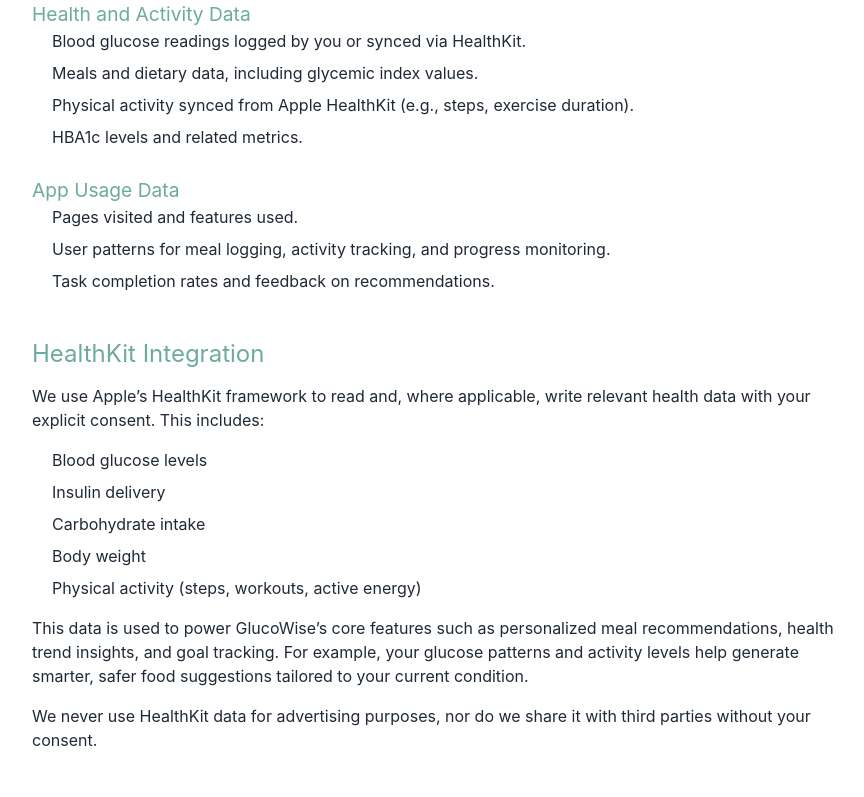
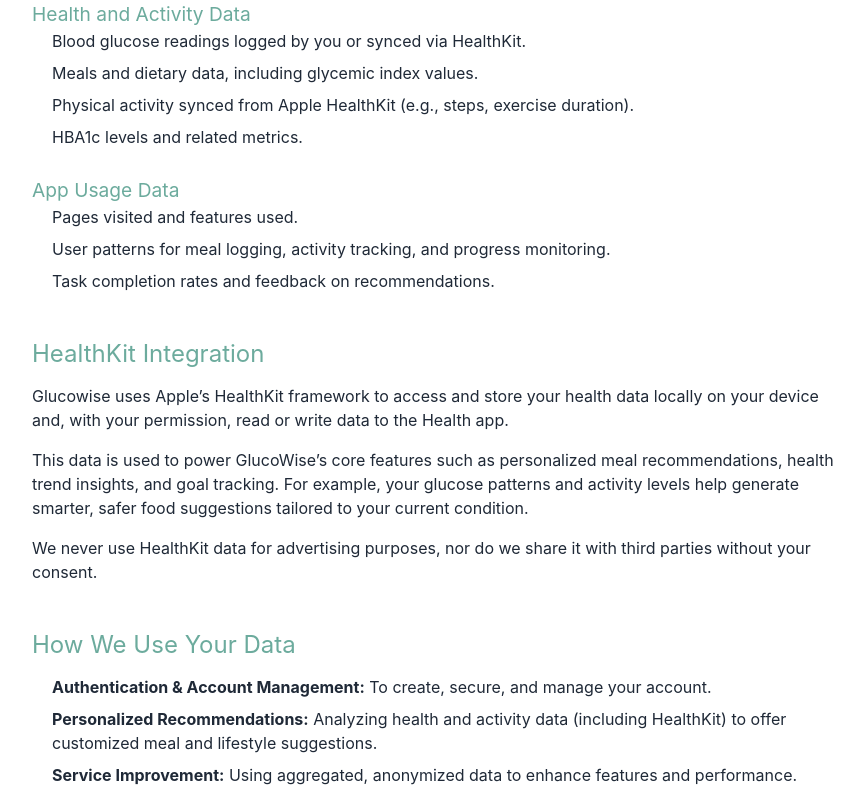
Before and after one commit to vnoor20/glucoWiseApp, a React (Vite) app: page /privacy-policy in a window 1280 px wide. Shown: the part 498-1295 px from the top of the page, without its empty margins (198-1062 px from the left). Built offline with nearby package versions, Linux system fonts and the light colour scheme.

Commit message:
Update PrivacyPolicy.tsx

```diff
--- a/src/PrivacyPolicy.tsx
+++ b/src/PrivacyPolicy.tsx
@@ -40,14 +40,7 @@ const PrivacyPolicy = () => {
         </ul>
 
         <h2>HealthKit Integration</h2>
-        <p>We use Apple’s HealthKit framework to read and, where applicable, write relevant health data with your explicit consent. This includes:</p>
-        <ul>
-          <li>Blood glucose levels</li>
-          <li>Insulin delivery</li>
-          <li>Carbohydrate intake</li>
-          <li>Body weight</li>
-          <li>Physical activity (steps, workouts, active energy)</li>
-        </ul>
+        <p>Glucowise uses Apple’s HealthKit framework to access and store your health data locally on your device and, with your permission, read or write data to the Health app. </p>
         <p>
           This data is used to power GlucoWise’s core features such as personalized meal recommendations, health trend insights, and goal tracking. For example, your glucose patterns and activity levels help generate smarter, safer food suggestions tailored to your current condition.
         </p>
```
